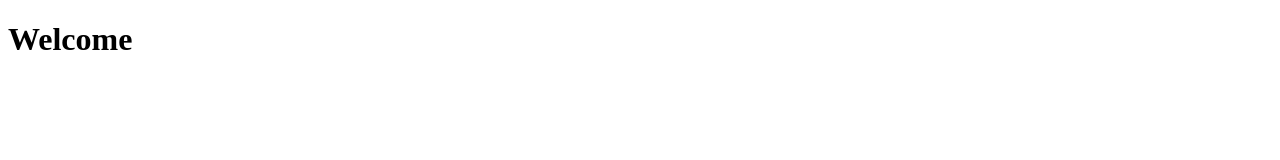
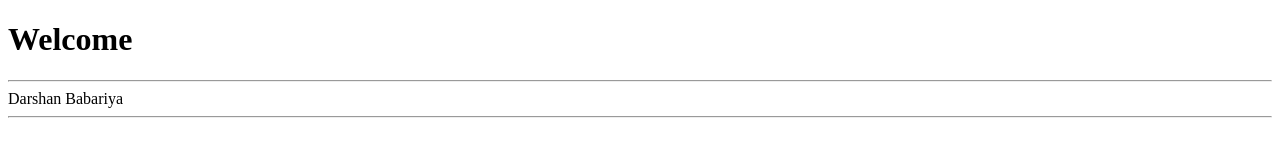
Before and after one commit to DarshanBabariya/Coursera_Assignment, a plain HTML site: page mod2_solution/index.html in a window 1280 px wide. Drawn offline with Linux system fonts and the light colour scheme.

Commit message:
Small Addition

```diff
--- a/mod2_solution/index.html
+++ b/mod2_solution/index.html
@@ -6,6 +6,9 @@
 <body>
 
 	<h1>Welcome</h1>
+<hr>
+	Darshan Babariya
+<hr>
 
 </body>
 </html>
```
